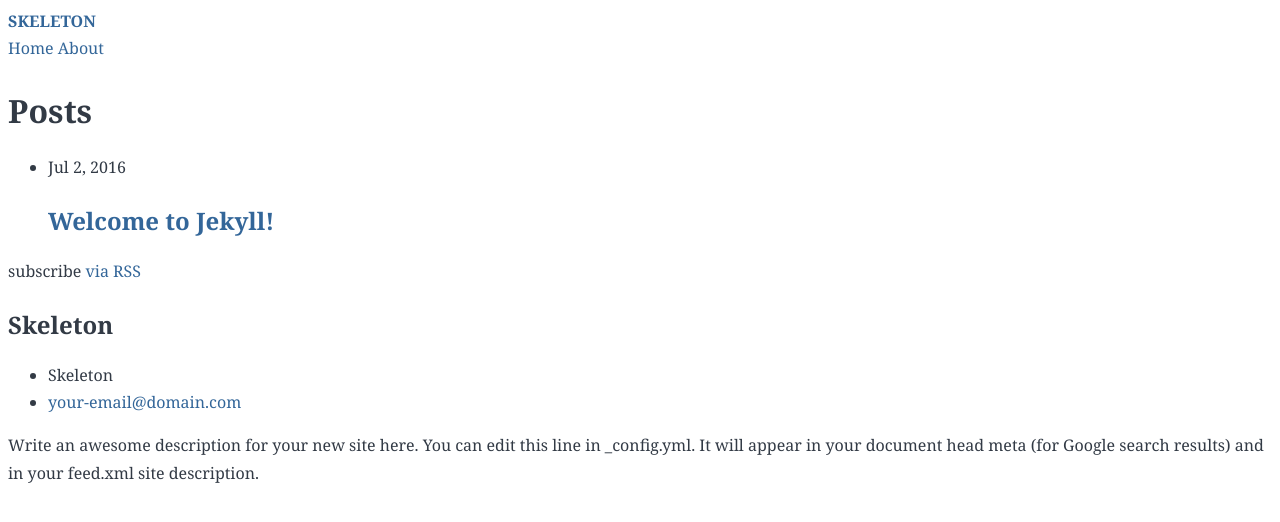
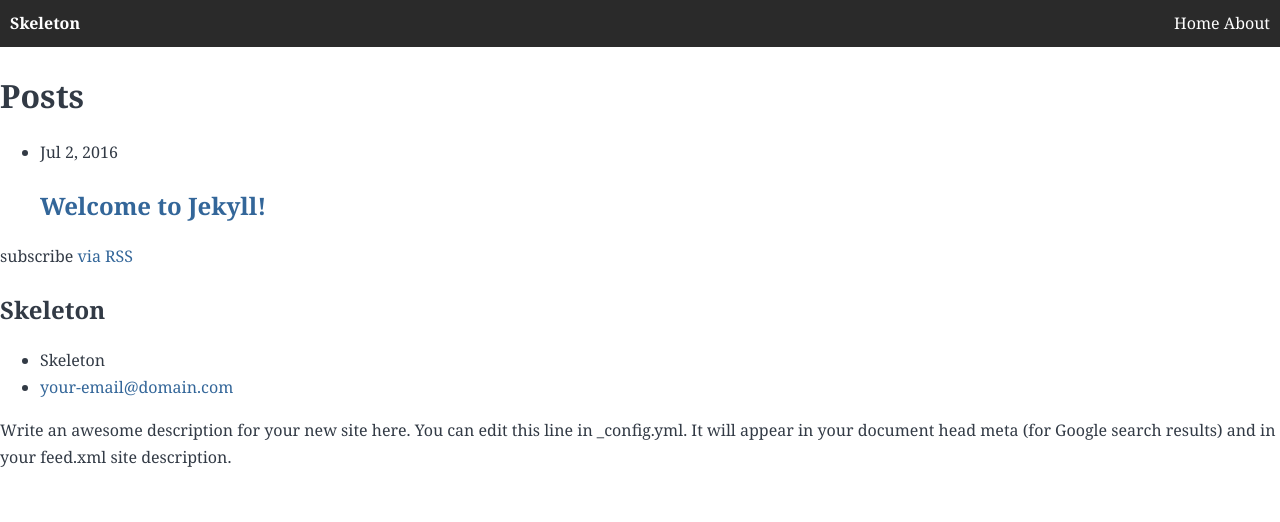
Before and after one commit to morgantracey/morgantracey.github.io, a Jekyll site: the page built from index.html, in a window 1280 px wide. Shown: the top 522 px of the page. Built offline with Jekyll 4.4.1, drawn with Linux system fonts in a browser that asks for light colours.

Commit message:
Create rudimentary header

```diff
--- a/_includes/header.html
+++ b/_includes/header.html
@@ -1,4 +1,4 @@
-<header>
+<header class="site-header">
   <a href="/" class="brand">{{ site.title }}</a>
   <nav>
     {% for nav in site.data.nav.header %}
--- a/_sass/abstracts/_variables.scss
+++ b/_sass/abstracts/_variables.scss
@@ -1,8 +1,8 @@
 // Colors
-$brand-color: #369;
+$color-primary: #369;
 $background-color: #fff;
 $text-color: #323a45;
-$link-color: $brand-color;
+$link-color: $color-primary;
 $color-muted: #eee;
 
 // Fonts
@@ -16,7 +16,6 @@ $font-weight--medium: 400;
 $font-weight--bold: 700;
 $font-weight--ultra: 900;
 
-
 $body-font: $font-serif;
 $header-font: $font-sans;
 $font-size--normal: 1.6em; // sizing is in rems elsewhere (Chrome bug)
@@ -25,3 +24,18 @@ $line-height: 1.7;
 
 // Layout
 $spacing-unit: 30px;
+
+// Branding
+$brand-font: $font-sans;
+$brand-color: #fff;
+$brand-text-transform: none;
+$brand-color--hover: darken($brand-color, 15%);
+$brand-text-decoration--hover: none;
+
+// Header
+$header-background: #2a2a2a;
+$header-padding: 1rem;
+$header-link-color: #fff;
+
+// Breakpoint
+$breakpoint: 769px;
--- a/_sass/base/_base.scss
+++ b/_sass/base/_base.scss
@@ -8,6 +8,7 @@ html {
 }
 
 body {
+  margin: 0;
   font-family: $body-font;
   font-size: $font-size--normal;
   line-height: $line-height;
--- a/_sass/components/_brand.scss
+++ b/_sass/components/_brand.scss
@@ -1,4 +1,9 @@
 .brand {
   font-weight: $font-weight--bold;
-  text-transform: uppercase;
+  text-transform: $brand-text-transform;
+  color: $brand-color;
+  &:hover {
+    color: $brand-color--hover;
+    text-decoration: $brand-text-decoration--hover;
+  }
 }
--- /dev/null
+++ b/_sass/layout/_header.scss
@@ -0,0 +1,17 @@
+.site-header {
+  display: flex;
+  flex-direction: column;
+  align-items: center;
+  justify-content: space-between;
+  background: $header-background;
+  text-align: center;
+  padding: $header-padding;
+
+  @media(min-width: $breakpoint) {
+    flex-direction: row;
+  }
+
+  nav a {
+    color: $header-link-color;
+  }
+}
--- a/css/main.scss
+++ b/css/main.scss
@@ -12,4 +12,5 @@
   "components/brand";
 
 @import
+  "layout/header",
   "layout/layout";
```
